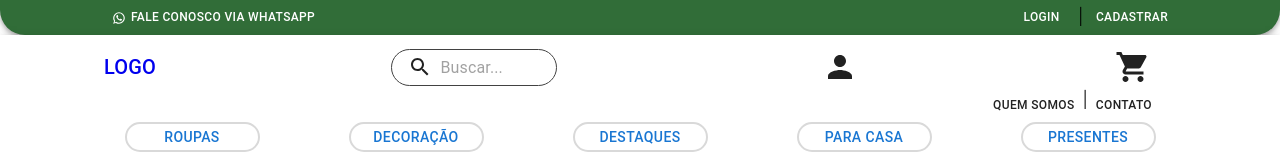
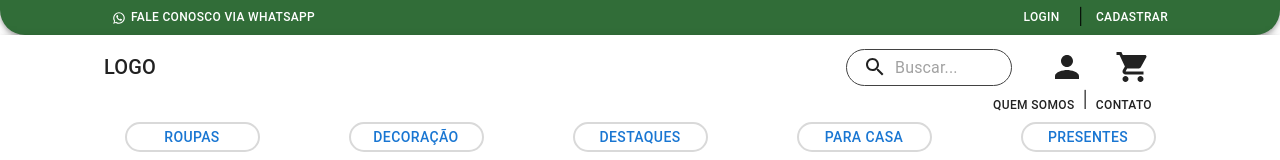
Before and after one commit to felipegaldy/artAtivaFrontEnd, a React (Create React App) app: page / in a window 1280 px wide. Shown: the top 160 px of the page. Built offline with nearby package versions, Linux system fonts and the light colour scheme.

Commit message:
retirando links  do logo

```diff
--- a/src/components/estaticos/navbar/Navbar.tsx
+++ b/src/components/estaticos/navbar/Navbar.tsx
@@ -102,7 +102,6 @@ if(token === ""){
  {/* PARTE 2 DO HEADER COMEÇA AQUI*/}
  <AppBar position="static" className="app-bar-container" color="inherit">
    <Toolbar className="header-toolbar">
-   <Link to="/home" className="text-decorator-none cursor">
      <Typography
        variant="h6"
        noWrap
@@ -111,7 +110,6 @@ if(token === ""){
      >
       LOGO
      </Typography>
-      </Link>
      <Search className="search">
        <SearchIconWrapper>
          <SearchIcon />
@@ -182,7 +180,6 @@ if(token === ""){
 {}
 <AppBar position="static" className="app-bar-container" color="inherit">
   <Toolbar className="header-toolbar">
-  <Link to="/home" className="text-decorator-none cursor">
     <Typography
       variant="h6"
       noWrap
@@ -191,7 +188,6 @@ if(token === ""){
     >
       LOGO
     </Typography>
-    </Link>
     <Search className="search">
       <SearchIconWrapper>
         <SearchIcon />
```
